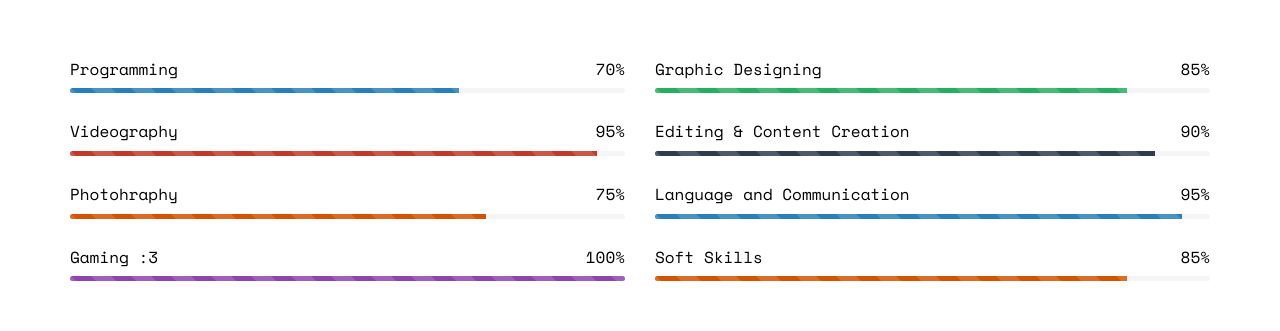
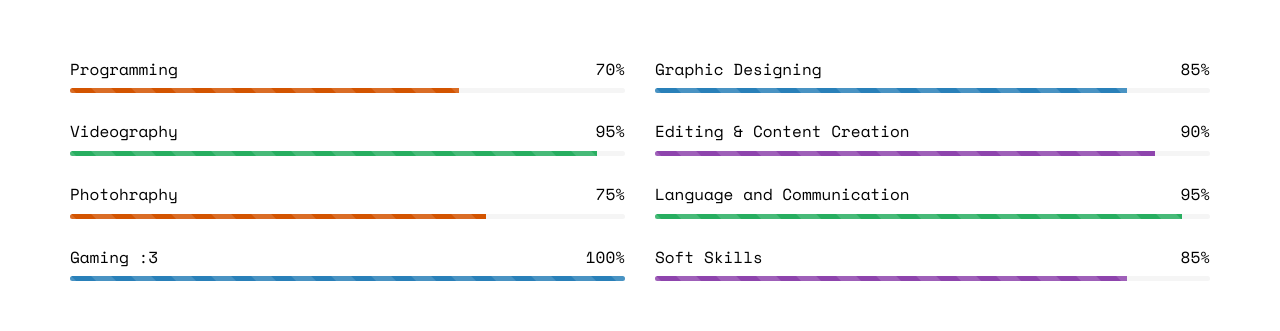
Before and after one commit to caseinnnnitrate/CNportfolio, a plain HTML site: page index.html in a window 1280 px wide. Shown: the part 5052-5383 px from the top of the page. Drawn offline with nearby package versions, Linux system fonts and the light colour scheme; files whose address does not match are found by name.

Commit message:
Update index.html

```diff
--- a/index.html
+++ b/index.html
@@ -317,7 +317,7 @@
 					<div class="progress-wrap">
 						<h3><span class="name-left">Programming</span><span class="value-right">70%</span></h3>
 						<div class="progress">
-						  <div class="progress-bar progress-bar-1 progress-bar-striped active" role="progressbar"
+						  <div class="progress-bar progress-bar-3 progress-bar-striped active" role="progressbar"
 						  aria-valuenow="70" aria-valuemin="0" aria-valuemax="100" style="width:70%">
 						  </div>
 						</div>
@@ -325,7 +325,7 @@
 					<div class="progress-wrap">
 						<h3><span class="name-left">Videography</span><span class="value-right">95%</span></h3>
 						<div class="progress">
-						  <div class="progress-bar progress-bar-2 progress-bar-striped active" role="progressbar"
+						  <div class="progress-bar progress-bar-5 progress-bar-striped active" role="progressbar"
 						  aria-valuenow="95" aria-valuemin="0" aria-valuemax="100" style="width:95%">
 						  </div>
 						</div>
@@ -341,7 +341,7 @@
 					<div class="progress-wrap">
 						<h3><span class="name-left">Gaming :3</span><span class="value-right">100%</span></h3>
 						<div class="progress">
-						  <div class="progress-bar progress-bar-4 progress-bar-striped active" role="progressbar"
+						  <div class="progress-bar progress-bar-1 progress-bar-striped active" role="progressbar"
 						  aria-valuenow="100" aria-valuemin="0" aria-valuemax="100" style="width:100%">
 						  </div>
 						</div>
@@ -351,7 +351,7 @@
 					<div class="progress-wrap">
 						<h3><span class="name-left"> Graphic Designing</span><span class="value-right">85%</span></h3>
 						<div class="progress">
-						  <div class="progress-bar progress-bar-5 progress-bar-striped active" role="progressbar"
+						  <div class="progress-bar progress-bar-1 progress-bar-striped active" role="progressbar"
 						  aria-valuenow="85" aria-valuemin="0" aria-valuemax="100" style="width:85%">
 						  </div>
 						</div>
@@ -359,7 +359,7 @@
 					<div class="progress-wrap">
 						<h3><span class="name-left">Editing & Content Creation</span><span class="value-right">90%</span></h3>
 						<div class="progress">
-						  <div class="progress-bar progress-bar-striped active" role="progressbar"
+						  <div class="progress-bar progress-bar-4 progress-bar-striped active" role="progressbar"
 						  aria-valuenow="90" aria-valuemin="0" aria-valuemax="100" style="width:90%">
 						  </div>
 						</div>
@@ -367,7 +367,7 @@
 					<div class="progress-wrap">
 						<h3><span class="name-left">Language and Communication</span><span class="value-right">95%</span></h3>
 						<div class="progress">
-						  <div class="progress-bar progress-bar-1 progress-bar-striped active" role="progressbar"
+						  <div class="progress-bar progress-bar-5 progress-bar-striped active" role="progressbar"
 						  aria-valuenow="95" aria-valuemin="0" aria-valuemax="100" style="width:95%">
 						  </div>
 						</div>
@@ -375,7 +375,7 @@
 					<div class="progress-wrap">
 						<h3><span class="name-left">Soft Skills</span><span class="value-right">85%</span></h3>
 						<div class="progress">
-						  <div class="progress-bar progress-bar-3 progress-bar-striped active" role="progressbar"
+						  <div class="progress-bar progress-bar-4 progress-bar-striped active" role="progressbar"
 						  aria-valuenow="85" aria-valuemin="0" aria-valuemax="100" style="width:85%">
 						  </div>
 						</div>
```
